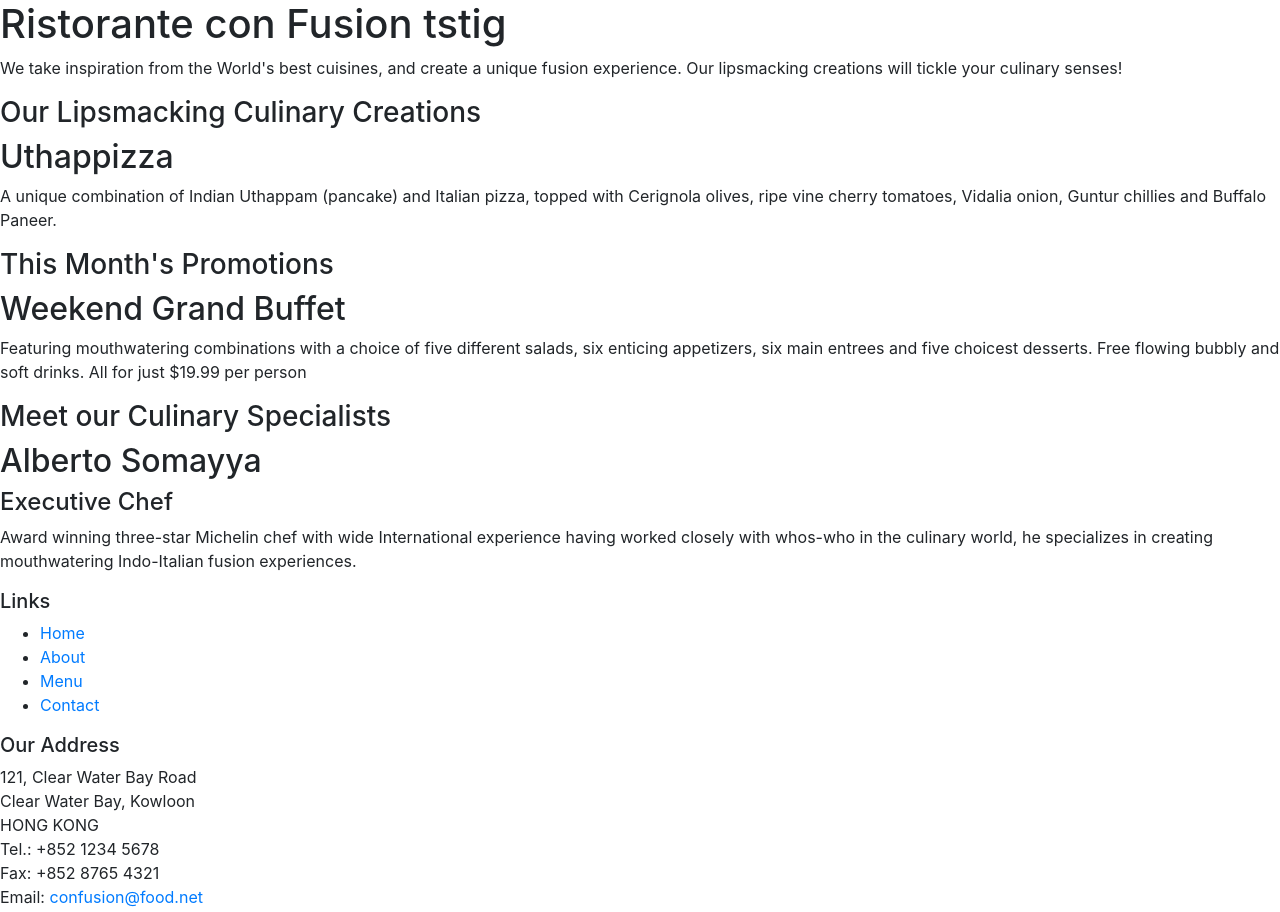
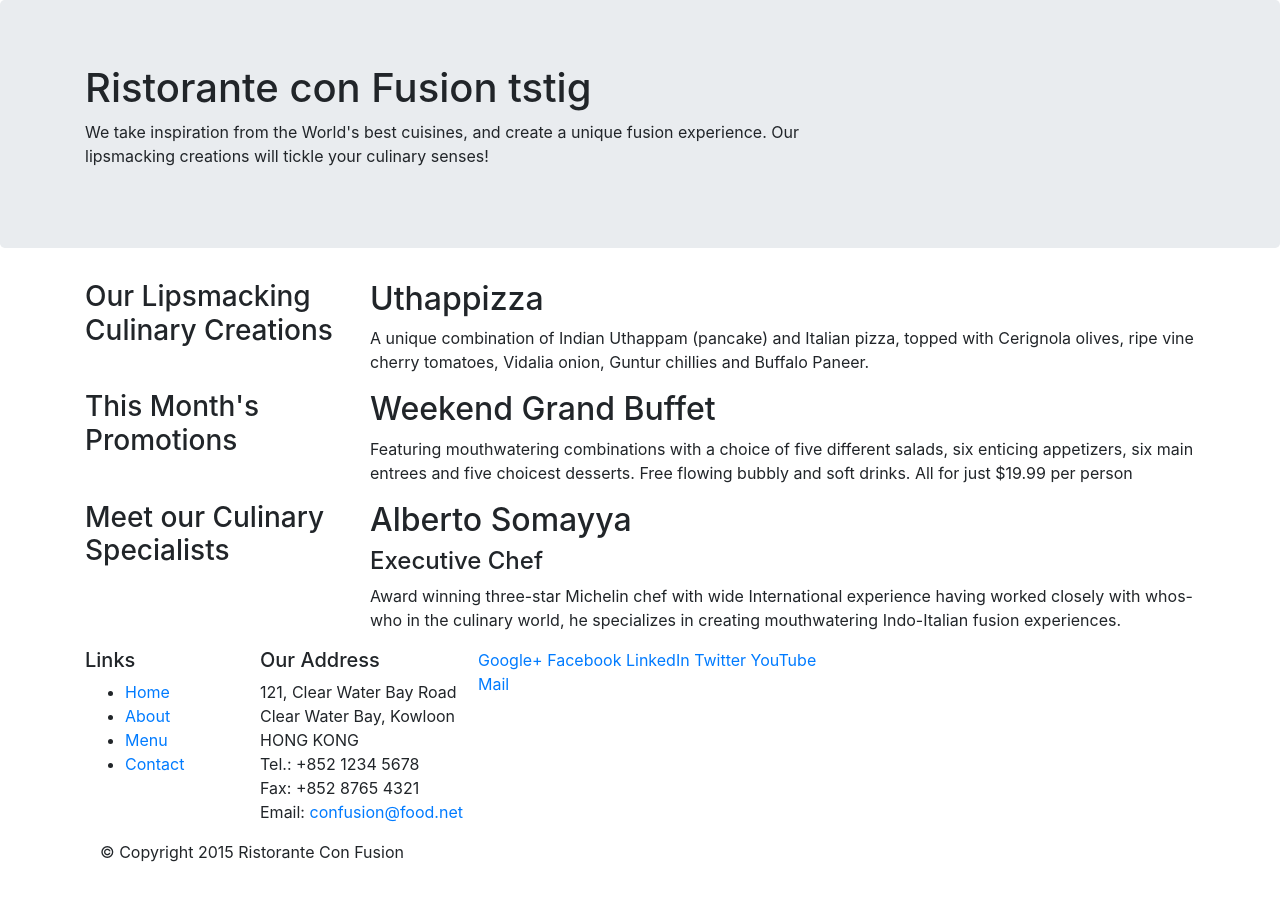
Before and after one commit to kotternaj/rest-app, a website: page index.html in a window 1280 px wide. Shown: the top 912 px of the page. After the commit the page ends 880 px from the top, so only its background shows below. Drawn offline with nearby package versions, Linux system fonts and the light colour scheme.

Commit message:
bootstrap grid part 1

```diff
--- a/index.html
+++ b/index.html
@@ -12,46 +12,46 @@
 
 <body>
 
-    <header>
-        <div>
-            <div>
-                <div>
+    <header class="jumbotron">
+        <div class="container">
+            <div class="row">
+                <div class="col-12 col-sm-8">
                     <h1>Ristorante con Fusion tstig</h1>
                     <p>We take inspiration from the World's best cuisines, and create a unique fusion experience. Our lipsmacking creations will tickle your culinary senses!</p>
                 </div>
-                <div>
+                <div class="col col-sm">
                 </div>
             </div>
         </div>
     </header>
 
-    <div>
-        <div>
-            <div>
+    <div class="container">
+        <div class="row">
+            <div class="col-sm-4 push-sm-8 col-md-3 push-md-9">
                 <h3>Our Lipsmacking Culinary Creations</h3>
             </div>
-            <div>
+            <div class="col-sm pull-sm4 col-md pull-md-3">
                 <h2>Uthappizza</h2>
                 <p>A unique combination of Indian Uthappam (pancake) and Italian pizza, topped with Cerignola olives, ripe vine cherry tomatoes, Vidalia onion, Guntur chillies and Buffalo Paneer.</p>
             </div>
         </div>
 
 
-        <div>
-            <div>
+        <div class="row">
+            <div class="col-sm-4 col-md-3">
                 <h3>This Month's Promotions</h3>
             </div>
-            <div>
+            <div class="col-sm col-md">
                 <h2>Weekend Grand Buffet</h2>
                 <p>Featuring mouthwatering combinations with a choice of five different salads, six enticing appetizers, six main entrees and five choicest desserts. Free flowing bubbly and soft drinks. All for just $19.99 per person </p>
             </div>
         </div>
 
-        <div>
-            <div>
+        <div class="row">
+            <div class="col-sm-4 push-sm-8 col-md-3 push-md-9">
                 <h3>Meet our Culinary Specialists</h3>
             </div>
-            <div>
+            <div class="col pull-sm-4 col-sm pull-md-3">
                 <h2>Alberto Somayya</h2>
                 <h4>Executive Chef</h4>
                 <p>Award winning three-star Michelin chef with wide International experience having worked closely with whos-who in the culinary world, he specializes in creating mouthwatering Indo-Italian fusion experiences. </p>
@@ -60,9 +60,9 @@
     </div>
 
     <footer>
-        <div>
-            <div>
-                <div>
+        <div class="container">
+            <div class="row">
+                <div class="col-5 col-sm-2">
                     <h5>Links</h5>
                     <ul>
                         <li><a href="#">Home</a></li>
@@ -71,7 +71,7 @@
                         <li><a href="#">Contact</a></li>
                     </ul>
                 </div>
-                <div>
+                <div class"col-6 offset-1 col-sm-5">
                     <h5>Our Address</h5>
                     <address>
 		              121, Clear Water Bay Road<br>
@@ -82,7 +82,7 @@
 		              Email: <a href="mailto:confusion@food.net">confusion@food.net</a>
 		           </address>
                 </div>
-                <div>
+                <div class="col col-sm-4">
                     <div>
                         <a href="http://google.com/+">Google+</a>
                         <a href="http://www.facebook.com/profile.php?id=">Facebook</a>
@@ -93,8 +93,8 @@
                     </div>
                 </div>
            </div>
-           <div>
-                <div>
+           <div ="row">
+                <div class="col-auto">
                     <p>© Copyright 2015 Ristorante Con Fusion</p>
                 </div>
            </div>
```
